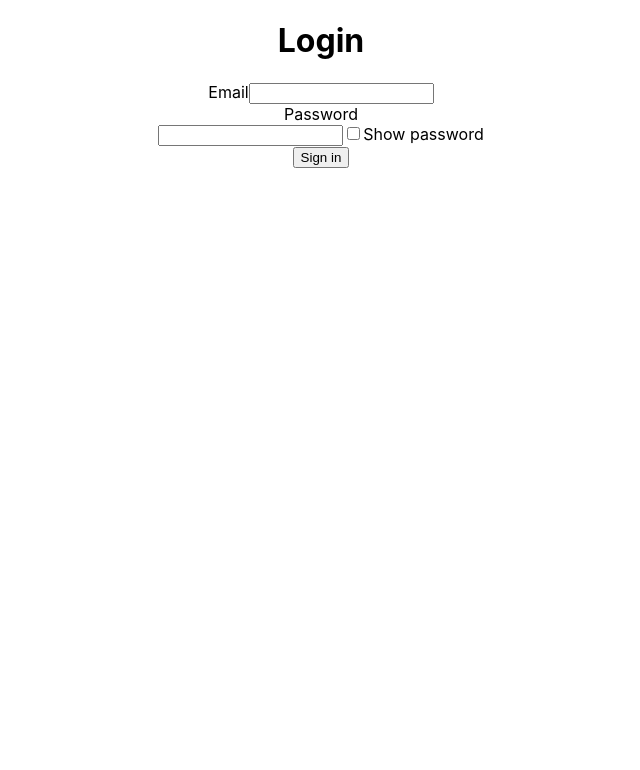
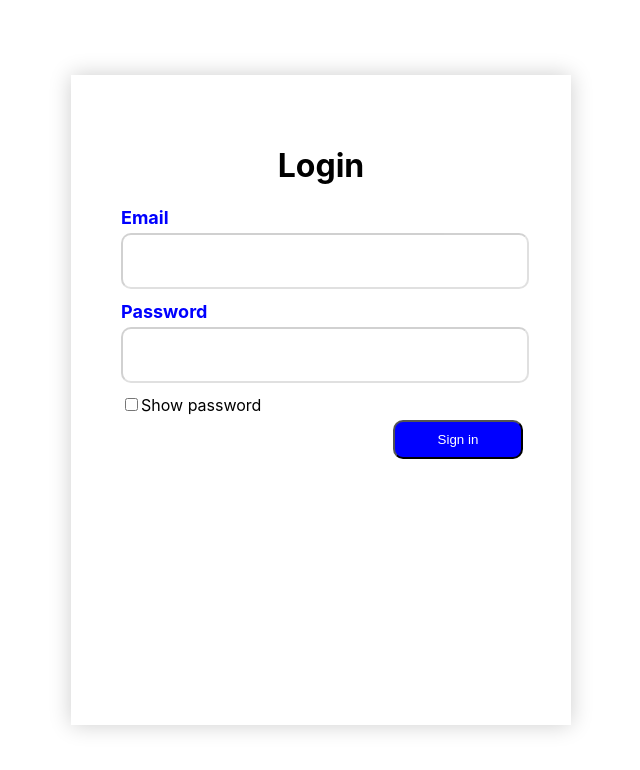
Before and after one commit to nqbao47/-KYANON-ASSESSMENT-Intern-Software-Engineer-Frontend, a React (Create React App) app: page / in a window 1280 px wide. Shown: the top 770 px of the page, without its empty margins (319-959 px from the left). Built offline with nearby package versions, Linux system fonts and the light colour scheme.

Commit message:
Add CSS and import into Login.js

```diff
--- /dev/null
+++ b/src/components/login.css
@@ -0,0 +1,48 @@
+h1 {
+    justify-content: center;
+    display: flex;
+}
+
+.login-page {
+    height: 100vh;
+    display: flex;
+    justify-content: center;
+    align-items: center;
+}
+
+.login-page-container {
+    width: 400px;
+    padding: 50px;
+    box-shadow: 0px 0px 21px rgb(0 0 0/ 20%);
+    background: #fff;
+    height: 550px;
+    text-align:initial;
+}
+
+.form-control {
+    height: 50px;
+    width: 100%;
+    margin-bottom: 12px;
+    border-radius: 10px;
+    border-color: #0000002e;
+    font-size: 20px;
+}
+
+label.form-label {
+    width: 100%;
+    display: block;
+    color: blue;
+    font-weight: bold;
+    margin-bottom: 5px;
+    font-size: 18px;
+}
+
+button.btn-submit {
+    padding: 10px;
+    width: 130px;
+    border-radius: 10px;
+    background-color: blue;
+    color: #fff;
+    margin-top: 5px;
+    margin-left: 68%;
+}
--- a/src/components/login.js
+++ b/src/components/login.js
@@ -1,4 +1,5 @@
 import React, { useState } from 'react';
+import "./login.css";
 
 export default function Login() {
   const [showPassword, setShowPassword] = useState(false);
```
